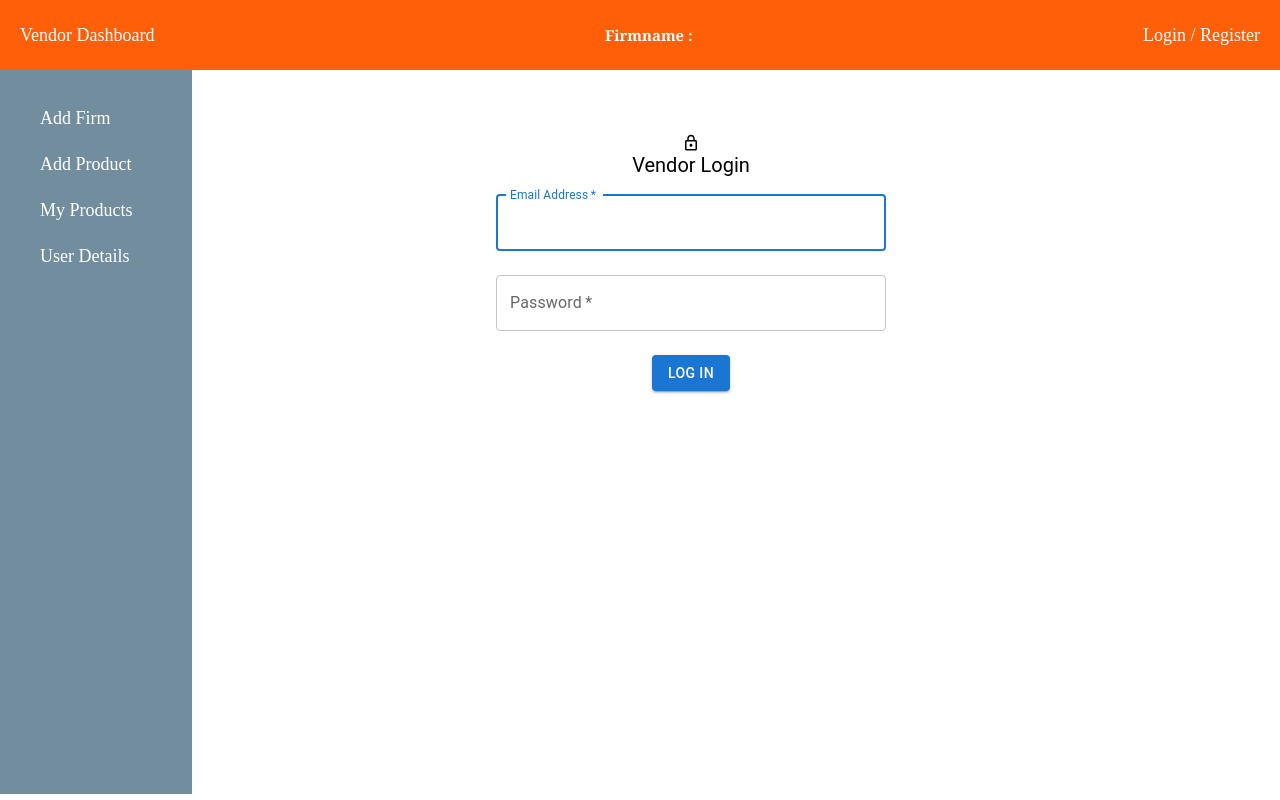
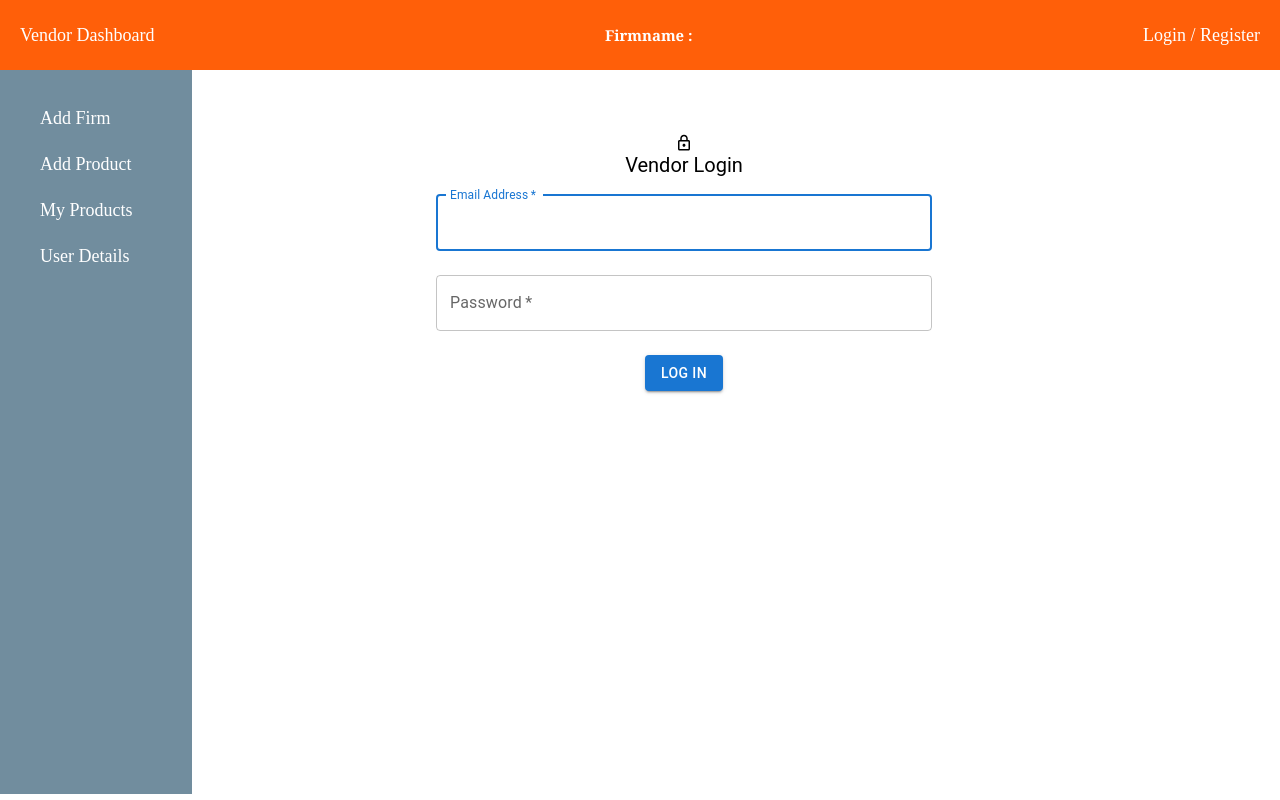
Before and after one commit to MoulikLV/Alacarte_vendor_dashboard, a React (Vite) app: page / in a window 1280 px wide. Built offline with nearby package versions, Linux system fonts and the light colour scheme; the HTML template or start-up script is replaced by a standard one.

Commit message:
Login form  changes

```diff
--- a/src/vendorDashboard/Components/forms/Login.jsx
+++ b/src/vendorDashboard/Components/forms/Login.jsx
@@ -109,8 +109,8 @@ const Login = ({welcomehandler,setShowlogout}) => {
 
   return (
 
-      <Container component="main" maxWidth="xl">
-        <Box textAlign='center' sx={{ width:390, marginLeft:35, marginTop: 8, display: 'flex', flexDirection: 'column', alignItems: 'center' }}>
+      <Container component="main" maxWidth="xl" className='loginSection'>
+        <Box  textAlign='center' sx={{ marginTop: 8, display: 'flex', flexDirection: 'column', alignItems: 'center',width:'90%', maxWidth:'100vw' }}>
         <LockOutlinedIcon sx={{ fontSize: 'large' }} />
 
         <Typography component="h5" variant="h5" fontSize='20px' >
```
